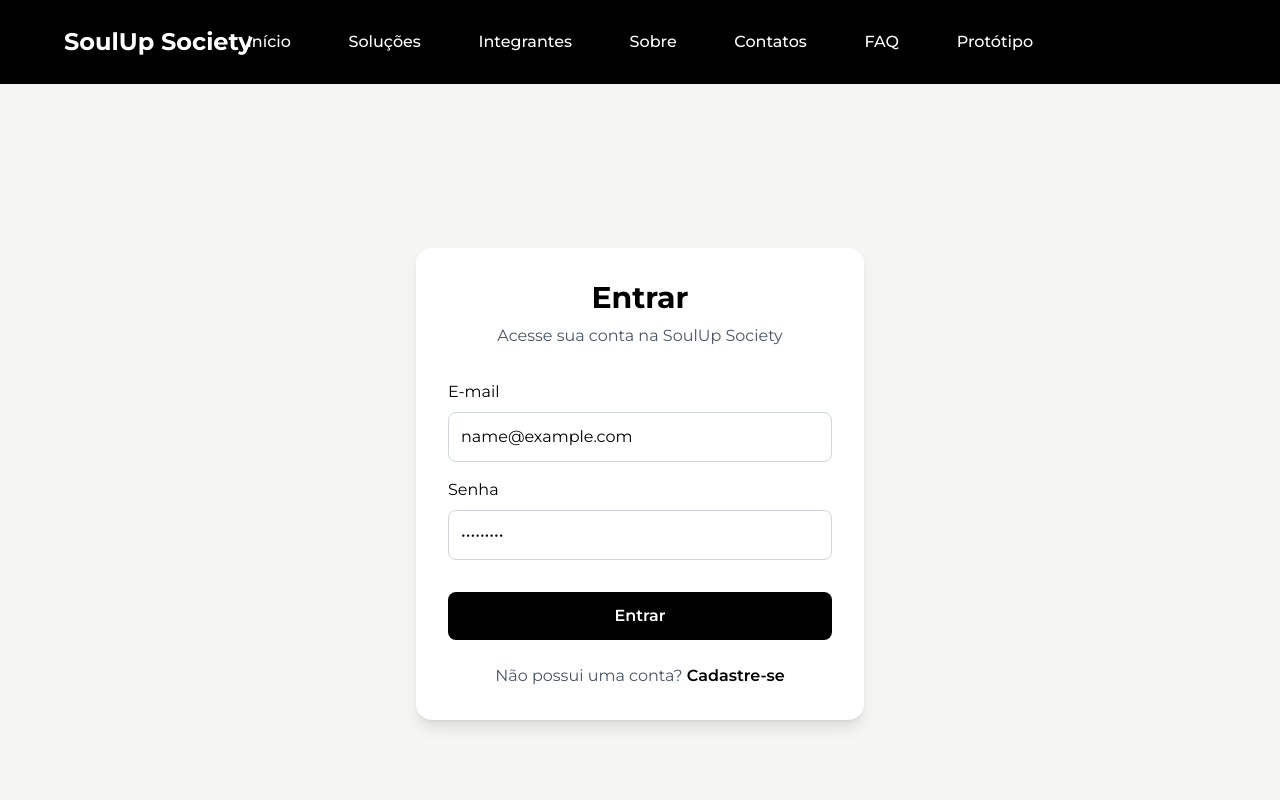
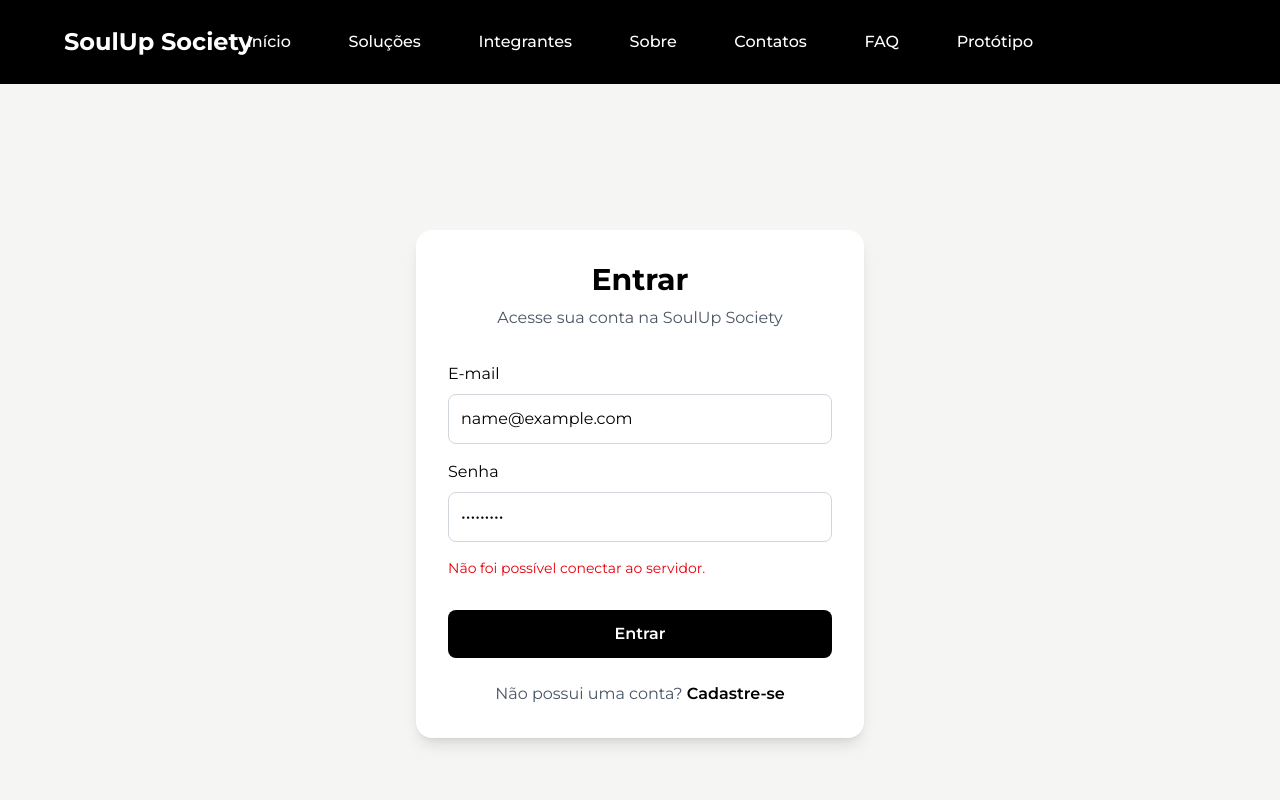
Before and after one commit to SoulUp-Society-Trabalhos/1--Challenge-2--semestre, a React (Vite) app in the folder soulup-society/: page /app/login in a window 1280 px wide. Both pictures are taken after typing "name@example.com", "Sample123" into the empty fields and a click on the button "Entrar". Shown: the top 800 px of the page. Built offline with nearby package versions, Linux system fonts and the light colour scheme; no server answers.

Commit message:
feat: login

```diff
--- a/soulup-society/src/routes/App/Login/index.tsx
+++ b/soulup-society/src/routes/App/Login/index.tsx
@@ -1,10 +1,51 @@
-import { Link } from "react-router";
+import { useState } from "react";
+import { Link, useNavigate } from "react-router";
 
 export default function Login() {
+  const [email, setEmail] = useState("");
+  const [senha, setSenha] = useState("");
+  const [erro, setErro] = useState("");
+  const [carregando, setCarregando] = useState(false);
+
+  const navigate = useNavigate();
+
+  async function fazerLogin(e: React.FormEvent<HTMLFormElement>) {
+    e.preventDefault();
+
+    setErro("");
+    setCarregando(true);
+
+    try {
+      const resposta = await fetch("http://localhost:8080/auth/login", {
+        method: "POST",
+        headers: {
+          "Content-Type": "application/json",
+        },
+        credentials: "include",
+        body: JSON.stringify({
+          email: email,
+          senha: senha,
+        }),
+      });
+
+      const dados = await resposta.json();
+
+      if (!resposta.ok) {
+        setErro(dados.erro || "Não foi possível realizar o login.");
+        return;
+      }
+
+      navigate("/app/feed");
+    } catch {
+      setErro("Não foi possível conectar ao servidor.");
+    } finally {
+      setCarregando(false);
+    }
+  }
+
   return (
     <main className="flex min-h-screen items-center justify-center bg-stone-100 px-5">
       <section className="w-full max-w-md rounded-2xl bg-white p-8 shadow-lg">
-
         <h1 className="mb-2 text-center text-3xl font-bold">
           Entrar
         </h1>
@@ -15,9 +56,8 @@ export default function Login() {
 
         <form
           className="flex flex-col gap-4"
-          onSubmit={(e) => e.preventDefault()}
+          onSubmit={fazerLogin}
         >
-
           <div className="flex flex-col gap-2">
             <label htmlFor="email">E-mail</label>
             <input
@@ -25,6 +65,8 @@ export default function Login() {
               id="email"
               name="email"
               placeholder="Digite seu e-mail"
+              value={email}
+              onChange={(e) => setEmail(e.target.value)}
               required
               className="rounded-lg border border-gray-300 p-3"
             />
@@ -37,18 +79,26 @@ export default function Login() {
               id="senha"
               name="senha"
               placeholder="Digite sua senha"
+              value={senha}
+              onChange={(e) => setSenha(e.target.value)}
               required
               className="rounded-lg border border-gray-300 p-3"
             />
           </div>
 
+          {erro && (
+            <p className="text-sm text-red-600" role="alert">
+              {erro}
+            </p>
+          )}
+
           <button
             type="submit"
-            className="mt-4 rounded-lg bg-black p-3 font-semibold text-white transition hover:bg-gray-800"
+            disabled={carregando}
+            className="mt-4 rounded-lg bg-black p-3 font-semibold text-white transition hover:bg-gray-800 disabled:opacity-50"
           >
-            Entrar
+            {carregando ? "Entrando..." : "Entrar"}
           </button>
-
         </form>
 
         <p className="mt-6 text-center text-gray-600">
@@ -60,7 +110,6 @@ export default function Login() {
             Cadastre-se
           </Link>
         </p>
-
       </section>
     </main>
   );
--- a/soulup-society/src/routes/App/ProtectedRoute.tsx
+++ b/soulup-society/src/routes/App/ProtectedRoute.tsx
@@ -1,11 +1,38 @@
-// import { Navigate, Outlet } from "react-router";
+import { useEffect, useState } from "react";
+import { Navigate, Outlet } from "react-router";
 
-// export default function ProtectedRoute() {
-//   const token = localStorage.getItem("token");
+export default function ProtectedRoute() {
+  const [autenticado, setAutenticado] = useState<boolean | null>(null);
 
-//   if (!token) {
-//     return <Navigate to="/app/login" replace />;
-//   }
+  useEffect(() => {
+    async function verificarSessao() {
+      try {
+        const resposta = await fetch("http://localhost:8080/auth/sessao", {
+          method: "GET",
+          credentials: "include",
+        });
 
-//   return <Outlet />;
-// }
+        if (resposta.ok) {
+          setAutenticado(true);
+        } else {
+          setAutenticado(false);
+        }
+      } catch (erro) {
+        console.error("Erro ao verificar sessão:", erro);
+        setAutenticado(false);
+      }
+    }
+
+    verificarSessao();
+  }, []);
+
+  if (autenticado === null) {
+    return <p className="p-6 text-center">Verificando sessão...</p>;
+  }
+
+  if (!autenticado) {
+    return <Navigate to="/app/login" replace />;
+  }
+
+  return <Outlet />;
+}
```
Also changed, not shown: soulup-society/src/main.tsx (+6 -8 lines).
